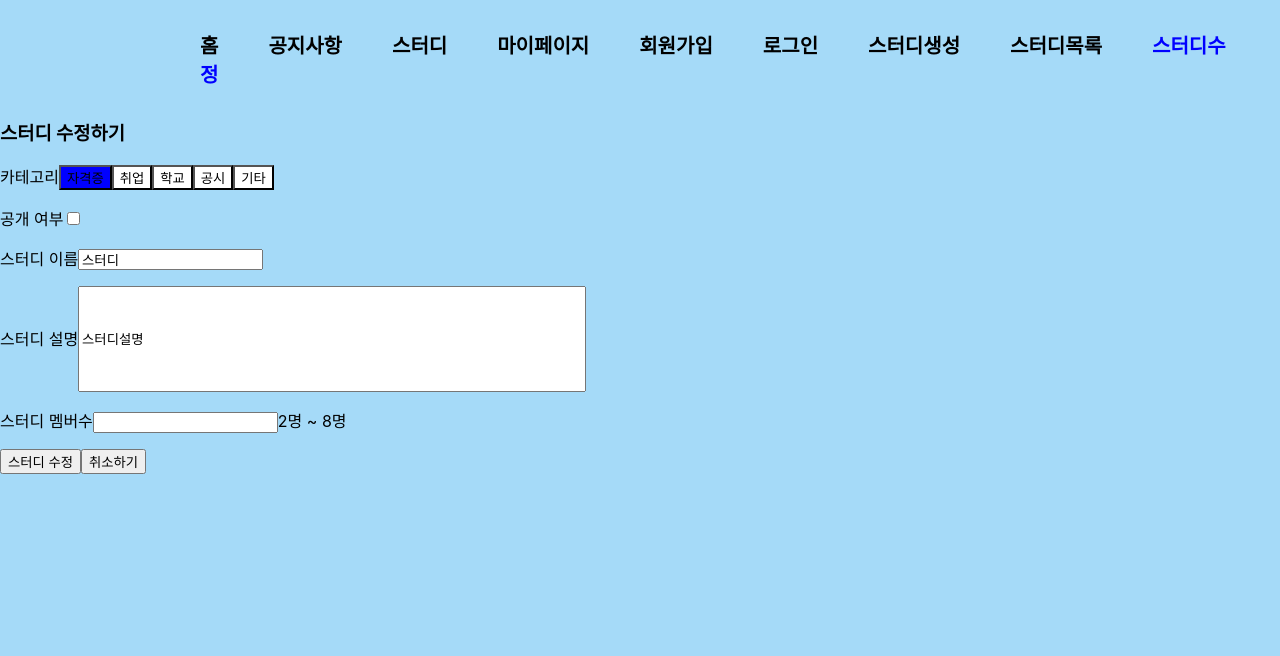
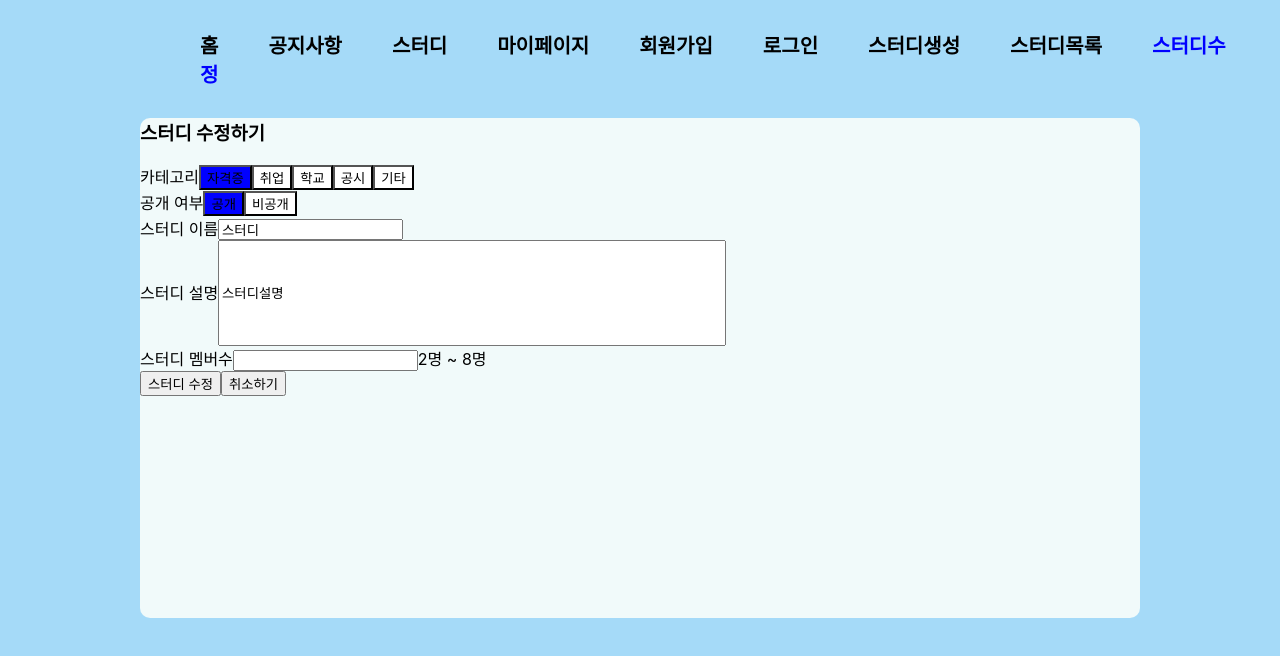
Before and after one commit to Park-Jaehyeon98/Tati, a React (Create React App) app in the folder fe/: page /StudyModify in a window 1280 px wide. Shown: the top 656 px of the page. Built offline with nearby package versions, Linux system fonts and the light colour scheme.

Commit message:
fix: categoryName -> category 로 변수 타입, 이름 수정

```diff
--- a/fe/src/Pages/Study/StudyCreate.jsx
+++ b/fe/src/Pages/Study/StudyCreate.jsx
@@ -12,7 +12,7 @@ const StudyCreate = () => {
     const navigate = useNavigate();
 
     const [studyData, setStudyData] = useState({
-        categoryName: "자격증", //스터디 카테고리
+        category: 0, //스터디 카테고리
         studyName: "", //스터디 이름
         studyDescription: "", //스터디 설명
 
@@ -31,7 +31,7 @@ const StudyCreate = () => {
 
 
 
-    const { categoryName,
+    const { category,
         studyName,
         studyDescription,
         studyStartDate,
@@ -58,14 +58,20 @@ const StudyCreate = () => {
     const handleCategoryClick = (value) => {
         setStudyData({
             ...studyData,
-            categoryName: value
+            category: value
         })
     }
     const categoryArray = ["자격증", "취업", "학교", "공시", "기타"]
-
     // const categoryButtons = categoryArray.map((category) => {
     //     return <button className={categoryName === category ? "selected" : "noSelceted"} onClick={() => handleCategoryClick(category)}>{category}</button>
     // });
+    const handleIsPublicClick = (value) => {
+        setStudyData({
+            ...studyData,
+            isPublic: value
+        })
+    }
+
 
     const handleChecked = (e) => {
         e.target.checked ? setStudyData({
@@ -111,7 +117,7 @@ const StudyCreate = () => {
     //폼 제출
 
     const handleBackButtonClick = () => {
-        navigate('');
+        navigate('/StudyList');
     }
     //뒤로가기
 
@@ -119,36 +125,37 @@ const StudyCreate = () => {
         <div className="box">
             <h3>스터디 생성</h3>
             <>
-                <p>
+                <div>
                     <span>카테고리</span>
-                    {categoryArray.map((category, index) =>
-                        <button key={index} className={category === categoryName ? "selected" : "noSelected"} onClick={() => handleCategoryClick(category)}>{category}</button>
+                    {categoryArray.map((categoryItem, index) =>
+                        <button key={categoryItem} className={index === category ? "selected" : "noSelected"} onClick={() => handleCategoryClick(index)}>{categoryItem}</button>
                     )}
-                </p>
+                </div>
 
-                <p>
+                <div>
                     <span>공개 여부</span>
-                    <input type="checkbox" name="isPublic" value={isPublic} onClick={handleChecked} />
-                </p>
+                    <button name="isPublic" className={isPublic ? "selected" : "noSelected"} value={isPublic} onClick={() => handleIsPublicClick(true)}> 공개</button>
+                    <button name="isPublic" className={!isPublic ? "selected" : "noSelected"} value={isPublic} onClick={() => handleIsPublicClick(false)}> 비공개</button>
+                </div>
                 {!isPublic &&
-                    <p>
+                    <div>
                         <span>패스워드</span>
                         <input type="password" name="password" value={password} onChange={handleChange} />
-                    </p>}
-                <p>
+                    </div>}
+                <div>
                     <span>스터디 이름</span>
                     <input type="text" name="studyName" value={studyName} onChange={handleChange} />
-                </p>
-                <p>
+                </div>
+                <div>
                     <span>스터디 설명</span>
                     <input style={{ width: 500, height: 100 }} type="text" name="studyDescription" value={studyDescription} onChange={handleChange} />
-                </p>
+                </div>
 
 
-                <p>
+                <div>
                     <span>스터디 요일/시간</span>
                     <input type="text" name="studyDay" value={studyDay} onChange={handleChange} />
-                </p>
+                </div>
                 <div>
                     <span>스터디 기간</span>
                     <DatePicker
@@ -172,23 +179,23 @@ const StudyCreate = () => {
 
 
 
-                <p>
+                <div>
                     <span>스터디 멤버수</span>
                     <input type="number" name="totalMember" value={totalMember} max={8} onChange={handleChange} />
-                </p>
+                </div>
 
-                {/* <p>
+                {/* <div>
                     <span>스터디 대표이미지</span>
                     <input type="text" name="studyImg" value={studyImg} onChange={handleChange} />
-                </p> */}
-                {/* <p>
+                </div> */}
+                {/* <div>
                     <span>스터디 보증금</span>
                     <input type="number" name="studyDeposit" value={studyDeposit} onChange={handleChange} />
-                </p> */}
-                <p>
+                </div> */}
+                <div>
                     <button onClick={handleStudyCreateSubmit}>스터디 생성</button>
                     <button onClick={handleBackButtonClick}>취소하기</button>
-                </p>
+                </div>
                 <Link to='/StudyList'>
                     <button>이거누르세용</button>
                 </Link>
--- a/fe/src/Pages/Study/StudyModify.jsx
+++ b/fe/src/Pages/Study/StudyModify.jsx
@@ -80,6 +80,14 @@ const StudyModify = () => {
     }
     const categoryArray = ["자격증", "취업", "학교", "공시", "기타"]
 
+    const handleIsPublicClick = (value) => {
+        setStudyData({
+            ...studyData,
+            isPublic: value
+        })
+    }
+
+
     const handleStudyModifySubmit = () => {
         //
         axios({
@@ -103,45 +111,48 @@ const StudyModify = () => {
 
 
     return (
-        <div>
+        <div className='box'>
             <h3>스터디 수정하기</h3>
-            <>
-                <p>
+            <div>
+                <div>
                     <span>카테고리</span>
-                    {categoryArray.map((categoryindex, index) =>
-                        <button key={index} className={index === category ? "selected" : "noSelected"} onClick={() => handleCategoryClick(category)}>{categoryindex}</button>
+                    {categoryArray.map((categoryItem, index) =>
+                        <button key={categoryItem} className={index === category ? "selected" : "noSelected"} onClick={() => handleCategoryClick(index)}>{categoryItem}</button>
                     )}
-                </p>
+                </div>
 
-                <p>
+                <div>
                     <span>공개 여부</span>
-                    <input type="checkbox" name="isPublic" value={isPublic} onClick={handleChecked} />
-                </p>
+                    <button name="isPublic" className={isPublic ? "selected" : "noSelected"} value={isPublic} onClick={() => handleIsPublicClick(true)}> 공개</button>
+                    <button name="isPublic" className={!isPublic ? "selected" : "noSelected"} value={isPublic} onClick={() => handleIsPublicClick(false)}> 비공개</button>
+                </div>
                 {!isPublic &&
-                    <p>
+                    <div>
                         <span>패스워드</span>
                         <input type="password" name="password" value={password} onChange={handleChange} />
-                    </p>}
-                <p>
+                    </div>}
+
+                <div>
                     <span>스터디 이름</span>
                     <input type="text" name="studyName" value={studyName} onChange={handleChange} />
-                </p>
-                <p>
+                </div>
+
+                <div>
                     <span>스터디 설명</span>
                     <input style={{ width: 500, height: 100 }} type="text" name="studyDescription" value={studyDescription} onChange={handleChange} />
-                </p>
+                </div>
 
-                <p>
+                <div>
                     <span>스터디 멤버수</span>
                     <input type="number" name="totalMember" value={totalMember} max={8} onChange={handleChange} />
                     <span>2명 ~ 8명</span>
-                </p>
+                </div>
 
-                <p>
+                <div>
                     <button onClick={handleStudyModifySubmit}>스터디 수정</button>
                     <button onClick={handleBackButtonClick}>취소하기</button>
-                </p>
-            </>
+                </div>
+            </div>
         </div>
 
     )
```
